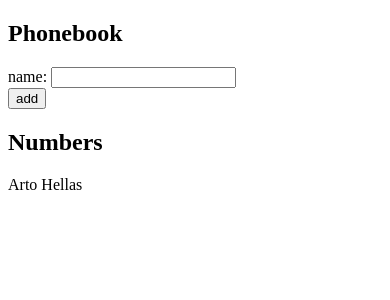
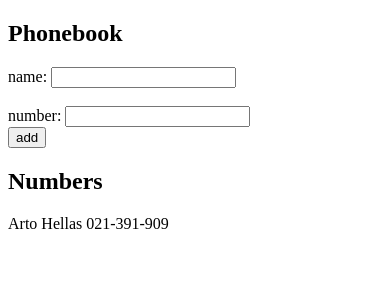
Before and after one commit to curryworry/fso, a React (Vite) app in the folder part2/phonebook/: page / in a window 390 px wide. Shown: the top 300 px of the page. Built offline with nearby package versions, Linux system fonts and the light colour scheme.

Commit message:
Added functionality to add phone numbers along with names

```diff
--- a/part2/phonebook/src/App.jsx
+++ b/part2/phonebook/src/App.jsx
@@ -2,13 +2,22 @@ import { useState } from 'react'
 
 const App = () => {
   const [persons, setPersons] = useState([
-    { name: 'Arto Hellas' }
+    {
+      name: 'Arto Hellas',
+      number: '021-391-909'
+    }
   ])
   const [newName, setNewName] = useState('')
+  const [newNumber, setNewNumber] = useState('')
 
   const handleNameChange = (e) => {
     console.log(e.target.value)
     setNewName(e.target.value)
+  }
+
+  const handleNumberChange = (e) => {
+    console.log(e.target.value)
+    setNewNumber(e.target.value)
   }
 
   const handleSubmit = (e) => {
@@ -22,15 +31,20 @@ const App = () => {
     const existingUser = newPersons.some(person=>person.name===newName)
     existingUser
       ?alert(`${newName} has already been added to phone book`)
-      :setPersons(newPersons.concat({name: newName}))
+      :setPersons(newPersons.concat({name: newName,number: newNumber}))
+
   }
 
-  return (
+    return (
     <div>
       <h2>Phonebook</h2>
       <form onSubmit={handleSubmit}>
         <div>
           name: <input onChange={handleNameChange}/>
+        </div>
+        <br></br>
+        <div>
+          number: <input onChange={handleNumberChange} />
         </div>
         <div>
           <button type="submit">add</button>
@@ -38,7 +52,7 @@ const App = () => {
       </form>
       <h2>Numbers</h2>
       <div>
-        {persons.map(person => <div key={person.name}>{person.name}</div>)}
+        {persons.map(person => <div key={person.name}>{person.name} {person.number}</div>)}
       </div>
     </div>
   )
```
